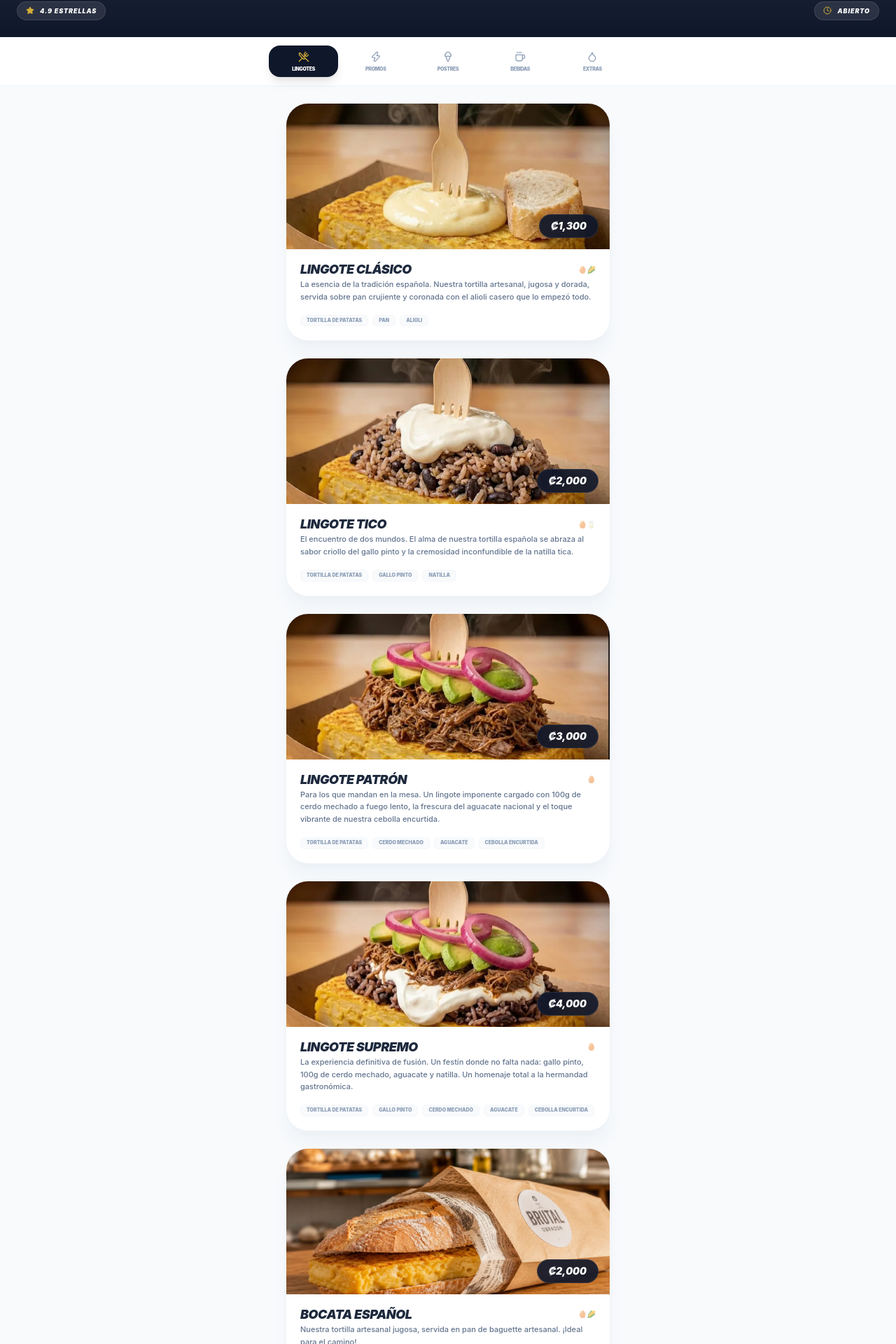
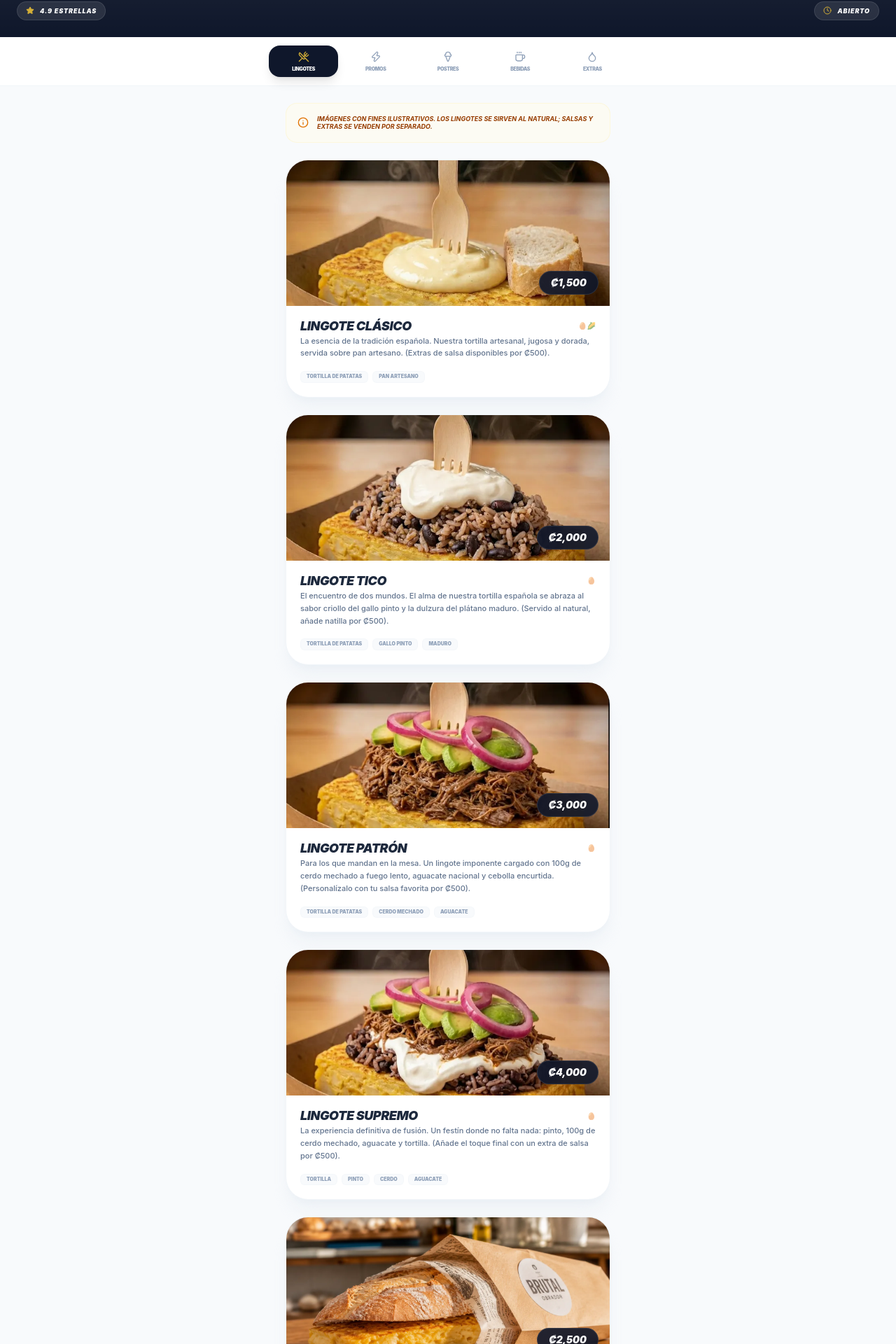
Before and after one commit to DomingoCurbeira/lingote-control-center, a React (Vite) app: page / in a window 1280 px wide. Shown: the part 307-2227 px from the top of the page at 70% size. Built offline with nearby package versions, Linux system fonts and the light colour scheme; grey boxes are pictures that could not be loaded.

Commit message:
agregando funcionalidades nuevas

```diff
--- a/src/components/LandingPage.tsx
+++ b/src/components/LandingPage.tsx
@@ -1,7 +1,7 @@
 import { useState } from 'react';
 import {
   Star, Clock, Package,
-  UtensilsCrossed, Zap, Coffee, IceCream, Droplet
+  UtensilsCrossed, Zap, Coffee, IceCream, Droplet, Info
 } from 'lucide-react';
 import {
   MENU_LINGOTES,
@@ -95,6 +95,14 @@ const LandingPage = ({ onAdminClick }: LandingPageProps) => {
 
       {/* CONTENIDO DEL MENÚ */}
       <main className="p-4 md:p-6 space-y-6 max-w-lg mx-auto min-h-[60vh]">
+         {/* NOTA INFORMATIVA */}
+         <div className="bg-amber-50/50 border border-amber-100/50 p-4 rounded-2xl flex gap-3 items-center">
+            <Info size={16} className="text-amber-600 shrink-0" />
+            <p className="text-[9px] font-bold text-amber-800 uppercase italic leading-tight">
+               Imágenes con fines ilustrativos. Los lingotes se sirven al natural; salsas y extras se venden por separado.
+            </p>
+         </div>
+
          <div className="grid grid-cols-1 gap-6">
             {activeData.map((item: any) => (
               <div key={item.id} className="group bg-white rounded-[2rem] border border-slate-100 shadow-xl shadow-slate-200/40 overflow-hidden flex flex-col active:scale-[0.98] transition-all relative">
--- a/src/components/Rentabilidad.tsx
+++ b/src/components/Rentabilidad.tsx
@@ -21,6 +21,7 @@ interface EscandalloCompleto {
   porciones: number;
   packaging: number;
   margenObjetivo: number;
+  esProductoFinal: boolean; // TRUE: Venta al cliente, FALSE: Insumo propio (pan, salsas)
   imagen?: string;
   ingredientes: Ingrediente[];
 }
@@ -90,6 +91,7 @@ const Rentabilidad = () => {
       porciones: 1,
       packaging: 0,
       margenObjetivo: 65,
+      esProductoFinal: true,
       ingredientes: [{ id: '1', nombre: 'Insumo 1', precioCompra: 0, cantidadReceta: 0, merma: 0 }]
     };
     setRecetas(prev => [...prev, nueva]);
@@ -139,7 +141,13 @@ const Rentabilidad = () => {
 
   const costoInsumosTotal = activeReceta?.ingredientes.reduce((sum, ing) => sum + calcularCostoIngrediente(ing), 0) || 0;
   const costoBatchInsumos = costoInsumosTotal + (activeReceta?.packaging || 0);
-  const costoBatchTotalReal = costoBatchInsumos + (cuotaOperativaPorUnidad * (activeReceta?.porciones || 1));
+
+  // LA CLAVE: Solo sumamos gastos fijos si es producto de venta final
+  const gastosFijosAplicables = activeReceta?.esProductoFinal
+    ? (cuotaOperativaPorUnidad * (activeReceta?.porciones || 1))
+    : 0;
+
+  const costoBatchTotalReal = costoBatchInsumos + gastosFijosAplicables;
   const costoPorPorcion = costoBatchTotalReal / (activeReceta?.porciones || 1);
   const divisorMargen = (100 - (activeReceta?.margenObjetivo || 65)) / 100;
 
@@ -368,7 +376,16 @@ const Rentabilidad = () => {
                     <label className="text-[8px] md:text-[10px] font-black uppercase text-slate-400 block tracking-widest mb-1 text-left">Nombre Receta</label>
                     <input className="text-base md:text-4xl font-black text-slate-800 w-full bg-slate-50 p-2.5 md:p-0 md:bg-transparent rounded-lg outline-none border-b-2 border-transparent focus:border-lingote-gold uppercase tracking-tighter" value={activeReceta.nombre} onChange={(e) => actualizarReceta({ nombre: e.target.value })} />
                   </div>
-                  <div className="flex flex-col sm:grid sm:grid-cols-3 gap-2 md:gap-6 w-full">
+                  <div className="flex flex-col sm:grid sm:grid-cols-4 gap-2 md:gap-6 w-full">
+                    <div className="bg-slate-50 p-3 rounded-lg md:rounded-[2rem] border border-lingote-gold/30 shadow-inner text-slate-700 flex justify-between items-center sm:block">
+                      <label className="text-[7px] md:text-[9px] font-black uppercase text-lingote-gold block mb-1 tracking-widest text-left leading-none italic">¿Es Venta Final?</label>
+                      <button
+                        onClick={() => actualizarReceta({ esProductoFinal: !activeReceta.esProductoFinal })}
+                        className={`px-4 py-1.5 rounded-full font-black text-[10px] uppercase transition-all ${activeReceta.esProductoFinal ? 'bg-slate-900 text-white' : 'bg-white border border-slate-200 text-slate-400'}`}
+                      >
+                        {activeReceta.esProductoFinal ? 'Sí (Venta)' : 'No (Insumo)'}
+                      </button>
+                    </div>
                     <div className="bg-slate-50 p-3 rounded-lg md:rounded-[2rem] border border-slate-100 shadow-inner text-slate-700 flex justify-between items-center sm:block">
                       <label className="text-[8px] md:text-[10px] font-black uppercase text-lingote-gold block mb-1 tracking-widest text-left">Rinde</label>
                       <input type="number" min="1" className="w-20 sm:w-full bg-transparent font-black text-base md:text-3xl outline-none italic uppercase text-right sm:text-left" value={activeReceta.porciones} onChange={(e)=>actualizarReceta({ porciones: Math.max(1, Number(e.target.value)) })} />
--- a/src/data/menuPublico.ts
+++ b/src/data/menuPublico.ts
@@ -20,10 +20,10 @@ export const MENU_LINGOTES: ProductoMenu[] = [
   {
     id: 1,
     nombre: "Lingote Clásico",
-    precio: 1300,
-    descripcion: "La esencia de la tradición española. Nuestra tortilla artesanal, jugosa y dorada, servida sobre pan crujiente y coronada con el alioli casero que lo empezó todo.",
+    precio: 1500,
+    descripcion: "La esencia de la tradición española. Nuestra tortilla artesanal, jugosa y dorada, servida sobre pan artesano. (Extras de salsa disponibles por ₡500).",
     imagen: "clasico.webp",
-    ingredientesBase: ["Tortilla de Patatas", "Pan", "Alioli"],
+    ingredientesBase: ["Tortilla de Patatas", "Pan Artesano"],
     alergenos: ["🥚", "🌽"],
     disponible: true,
     personalizable: false
@@ -32,10 +32,10 @@ export const MENU_LINGOTES: ProductoMenu[] = [
     id: 2,
     nombre: "Lingote Tico",
     precio: 2000,
-    descripcion: "El encuentro de dos mundos. El alma de nuestra tortilla española se abraza al sabor criollo del gallo pinto y la cremosidad inconfundible de la natilla tica.",
+    descripcion: "El encuentro de dos mundos. El alma de nuestra tortilla española se abraza al sabor criollo del gallo pinto y la dulzura del plátano maduro. (Servido al natural, añade natilla por ₡500).",
     imagen: "tico.webp",
-    ingredientesBase: ["Tortilla de Patatas", "Gallo Pinto", "Natilla"],
-    alergenos: ["🥚", "🥛"],
+    ingredientesBase: ["Tortilla de Patatas", "Gallo Pinto", "Maduro"],
+    alergenos: ["🥚"],
     disponible: true,
     personalizable: false
   },
@@ -43,9 +43,9 @@ export const MENU_LINGOTES: ProductoMenu[] = [
     id: 3,
     nombre: "Lingote Patrón",
     precio: 3000,
-    descripcion: "Para los que mandan en la mesa. Un lingote imponente cargado con 100g de cerdo mechado a fuego lento, la frescura del aguacate nacional y el toque vibrante de nuestra cebolla encurtida.",
+    descripcion: "Para los que mandan en la mesa. Un lingote imponente cargado con 100g de cerdo mechado a fuego lento, aguacate nacional y cebolla encurtida. (Personalízalo con tu salsa favorita por ₡500).",
     imagen: "patron.webp",
-    ingredientesBase: ["Tortilla de Patatas", "Cerdo Mechado", "Aguacate", "Cebolla Encurtida"],
+    ingredientesBase: ["Tortilla de Patatas", "Cerdo Mechado", "Aguacate"],
     alergenos: ["🥚"],
     disponible: true,
     personalizable: false
@@ -54,9 +54,9 @@ export const MENU_LINGOTES: ProductoMenu[] = [
     id: 5,
     nombre: "Lingote Supremo",
     precio: 4000,
-    descripcion: "La experiencia definitiva de fusión. Un festín donde no falta nada: gallo pinto, 100g de cerdo mechado, aguacate y natilla. Un homenaje total a la hermandad gastronómica.",
+    descripcion: "La experiencia definitiva de fusión. Un festín donde no falta nada: pinto, 100g de cerdo mechado, aguacate y tortilla. (Añade el toque final con un extra de salsa por ₡500).",
     imagen: "supremo.webp",
-    ingredientesBase: ["Tortilla de Patatas", "Gallo Pinto", "Cerdo Mechado", "Aguacate", "Cebolla Encurtida"],
+    ingredientesBase: ["Tortilla", "Pinto", "Cerdo", "Aguacate"],
     alergenos: ["🥚"],
     disponible: true,
     personalizable: false
@@ -64,10 +64,10 @@ export const MENU_LINGOTES: ProductoMenu[] = [
   {
     id: 6,
     nombre: "Bocata Español",
-    precio: 2000,
-    descripcion: "Nuestra tortilla artesanal jugosa, servida en pan de baguette artesanal. ¡Ideal para el camino!",
+    precio: 2500,
+    descripcion: "Nuestra tortilla artesanal jugosa en pan de baguette artesanal. ¡Incluye una salsa a elegir (Alioli o Natilla) para la experiencia perfecta!",
     imagen: "bocata.webp",
-    ingredientesBase: ["Tortilla de Patatas", "Pan Artesano", "Tomate", "AOVE"],
+    ingredientesBase: ["Tortilla de Patatas", "Pan de Baguette", "Salsa incluida"],
     alergenos: ["🥚", "🌽"],
     disponible: true,
     personalizable: false
@@ -79,7 +79,7 @@ export const MENU_POSTRES: ProductoMenu[] = [
     id: 30,
     nombre: "La Torrijona",
     precio: 1950,
-    desc: "Torrija de Dona con helado de vainilla",
+    desc: "Torrija de Dona artesanal servida con helado de vainilla.",
     imagen: "torrijona.webp",
     alergenos: ["🥛", "🥚"],
     disponible: true
@@ -97,7 +97,7 @@ export const MENU_POSTRES: ProductoMenu[] = [
     id: 32,
     nombre: "Lingote Vasco",
     precio: 3000,
-    desc: "Tarta de Queso Vasca, Típica Española",
+    desc: "Tarta de Queso Vasca, cremosa y horneada al estilo tradicional.",
     imagen: "vasca.webp",
     alergenos: ["🥛"],
     disponible: true
@@ -111,34 +111,25 @@ export const MENU_PROMOCIONES: Promocion[] = [
     precio: 3000,
     precioAnterior: 3400,
     ahorro: 400,
-    desc: 'La opción más rápida: 1 Bocata Real (Pan Artesanal + Tortilla) + 1 Bebida Natural.',
+    desc: 'La opción más rápida: 1 Bocata Real (con salsa) + 1 Bebida Natural.',
     disponible: true,
   },
   {
     id: 'duo-tico',
     nombre: 'EL DÚO TICO',
-    precio: 3000,
+    precio: 3500,
     precioAnterior: 3950,
-    ahorro: 950,
-    desc: 'Sabor local: 1 Lingote Tico + 1 Postre a elegir (Capricho de Limón o Torrijona).',
+    ahorro: 450,
+    desc: 'Sabor local: 1 Lingote Tico + 1 Postre a elegir. (Salsa se vende por separado).',
     disponible: true,
   },
   {
     id: 'PROMO-GOLOSA',
     nombre: 'LA TRILOGIA',
-    precio: 4000,
+    precio: 4500,
     precioAnterior: 5050,
-    ahorro: 1050,
-    desc: 'Menú completo: 1 Lingote Clásico + 1 Bebida + 1 Postre a elegir (Capricho de Limón o Torrijona).',
-    disponible: true,
-  },
-  {
-    id: 'PROMO-SOLO',
-    nombre: 'EL MENU DEL PATRÓN',
-    precio: 5000,
-    precioAnterior: 6550,
-    ahorro: 1550,
-    desc: 'Para estómagos valientes: 1 Lingote Patrón + 1 Bebida + 1 Postre a elegir (Capricho de Limón o Torrijona).',
+    ahorro: 550,
+    desc: 'Menú completo: 1 Lingote Clásico + 1 Bebida + 1 Postre. (Salsa se vende por separado).',
     disponible: true,
   }
 ];
@@ -146,9 +137,9 @@ export const MENU_PROMOCIONES: Promocion[] = [
 export const MENU_BEBIDAS: ProductoMenu[] = [
   {
     id: 1,
-    nombre: "Fresco de Cas",
-    precio: 1400,
-    desc: "100% Natural (16oz)",
+    nombre: "Natural de Temporada",
+    precio: 1200,
+    desc: "Fresco 100% Natural (16oz).",
     imagen: "cas.webp" ,
     disponible: true
   },
@@ -156,25 +147,16 @@ export const MENU_BEBIDAS: ProductoMenu[] = [
     id: 2,
     nombre: "Mora en Leche",
     precio: 1600,
-    desc: "Cremosa y dulce",
+    desc: "Cremosa y dulce.",
     imagen: "mora.webp",
     alergenos: ["🥛"],
-    disponible: true
-  },
-  {
-    id: 3,
-    nombre: "Chocolate",
-    precio: 1600,
-    desc: "Caliente",
-    imagen: "chocolate.webp",
-    alergenos: ["🥛"] ,
     disponible: true
   },
   {
     id: 4,
     nombre: "Agua Embotellada",
     precio: 800,
-    desc: "Fría",
+    desc: "Fría (500ml).",
     imagen: "agua.webp" ,
     disponible: true
   },
@@ -182,38 +164,31 @@ export const MENU_BEBIDAS: ProductoMenu[] = [
 
 export const MENU_SALSAS: ProductoMenu[] = [
   {
+    id: 54,
+    nombre: "Natilla Cremosa",
+    precio: 500,
+    desc: "El complemento perfecto para tu pinto (40ml).",
+    disponible: true
+  },
+  {
     id: 50,
     nombre: "Alioli Casero",
     precio: 500,
-    desc: "Receta tradicional española: Ajo y aceite (40ml).",
+    desc: "Receta tradicional de la casa: Ajo y aceite (40ml).",
     disponible: true
   },
   {
     id: 51,
-    nombre: "Caribeña",
+    nombre: "Salsa Caribeña",
     precio: 500,
     desc: "Toque dulce y picante suave con aroma a limón (40ml).",
     disponible: true
   },
   {
     id: 52,
-    nombre: "Chipotle",
+    nombre: "Chipotle Ahumado",
     precio: 500,
     desc: "Ahumada, cremosa y con picante medio (40ml).",
     disponible: true
-  },
-  {
-    id: 53,
-    nombre: "Mostaza-Miel",
-    precio: 500,
-    desc: "El balance perfecto para acompañar el cerdo (40ml).",
-    disponible: true
-  },
-  {
-    id: 54,
-    nombre: "Natilla",
-    precio: 500,
-    desc: "Cremosa y fresca (40ml).",
-    disponible: true
   }
 ];
```
